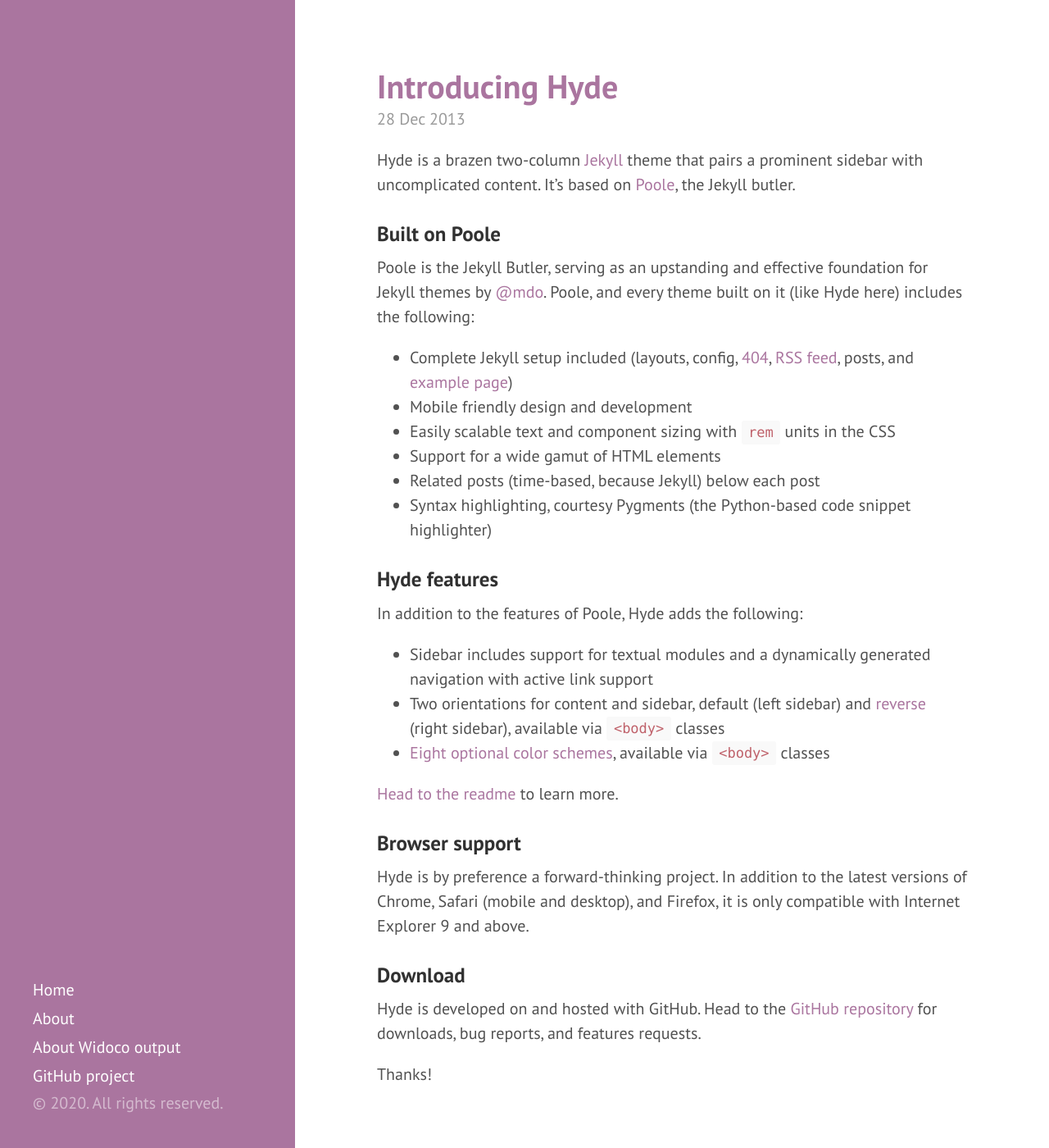
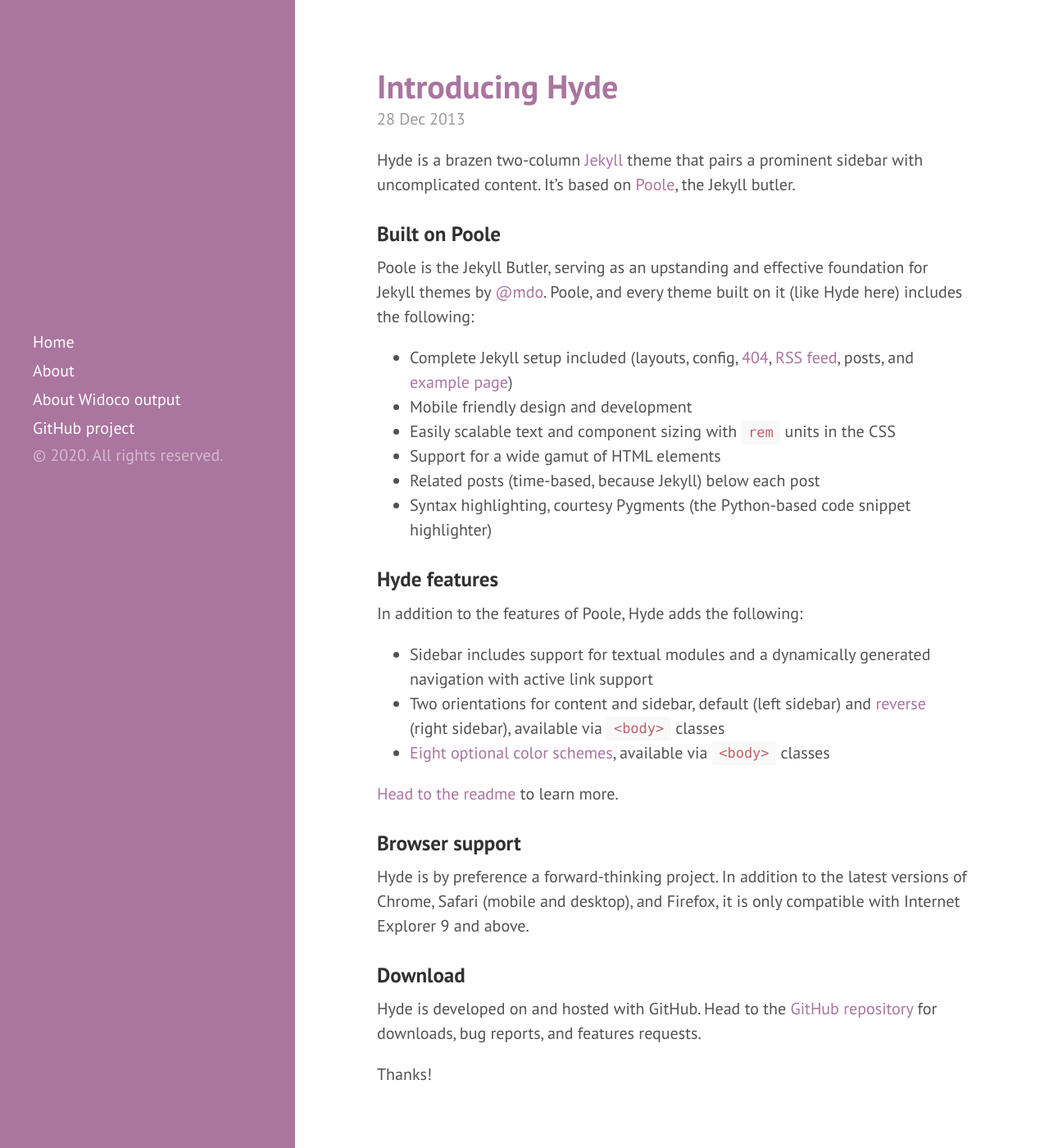
Before and after one commit to tetherless-world/explanation-ontology, a Jekyll site: the page built from index.html, in a window 1280 px wide and 1400 px high. Shown: the whole window at 82% size. Built offline with Jekyll 4.4.1, drawn with Linux system fonts in a browser that asks for light colours; Markdown is read by kramdown in place of the engine named in the settings; the list of posts is cut into pages by our own code.

Commit message:
Update hyde.css
Moving navbar to top will check this

```diff
--- a/public/css/hyde.css
+++ b/public/css/hyde.css
@@ -110,7 +110,8 @@
   .sidebar-sticky {
     position: absolute;
     right:  1rem;
-    bottom: 1rem;
+    top: 20rem;
+/*     bottom: 1rem; */
     left:   1rem;
   }
 }
```
